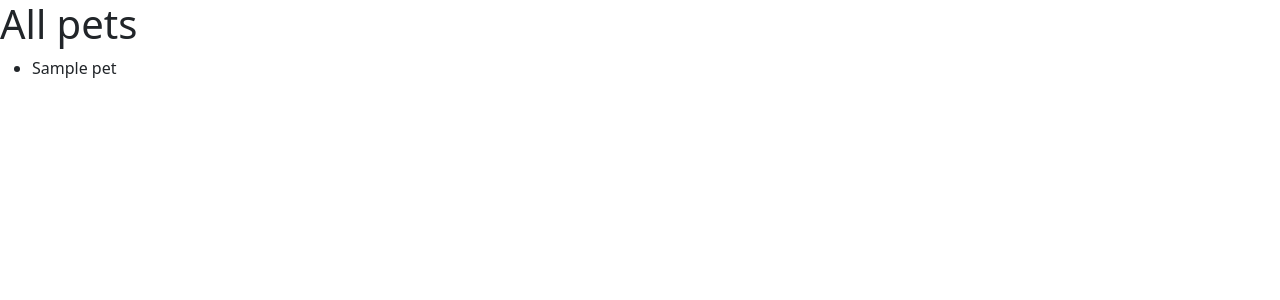
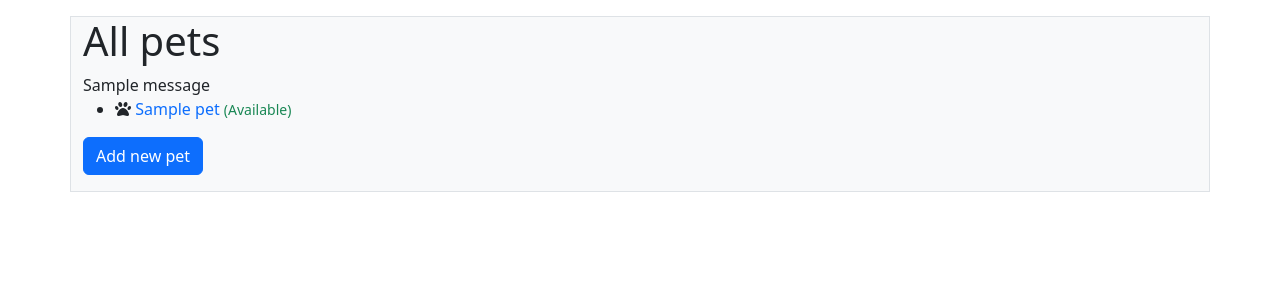
Before and after one commit to NLoo1/WTForms-Adoption-Agency, a Flask app: page / in a window 1280 px wide. Shown: the top 300 px of the page. Run offline with Flask 3, Linux system fonts and the light colour scheme; tables that the repository leaves empty hold one stand-in row (values such as "Sample post"); one stand-in notice (Sample message) is shown; some libraries are stand-ins or nearby versions.

Commit message:
Added ability to add and edit pets

```diff
--- a/app/app.py
+++ b/app/app.py
@@ -1,4 +1,5 @@
-from flask import Flask, render_template, request, redirect
+from flask import Flask, flash, render_template, request, redirect
+from app.forms import AddPetForm
 from .__init__ import create_app
 from .models import db, Pet
 
@@ -10,5 +11,54 @@ def home():
     pets = Pet.query.all()
     return render_template('home.html', pets=pets)
 
+@app.route("/add", methods=['GET', 'POST'])
+def add_pet():
+    form = AddPetForm()
+
+# name= StringField("Pet Name",
+#                       validators=[InputRequired()])
+#     species= StringField("Species",
+#                       validators=[InputRequired()])
+#     photo_url= StringField("Photo URL",
+#                       validators=[Optional()])
+#     age= IntegerField("Age",
+#                       validators=[Optional()])
+#     Notes= TextAreaField("Notes",
+#                       validators=[Optional()])
+    if form.validate_on_submit():
+        name = form.name.data
+        species=form.species.data
+        photo_url=form.photo_url.data
+        age=form.age.data
+        notes=form.notes.data
+        new_pet = Pet(name=name,species=species,image_url=photo_url,age=age,notes=notes)
+        db.session.add(new_pet)
+        db.session.commit()
+        flash(f'{new_pet.name} added.')
+        return redirect("/")
+    else:
+        return render_template('add-pet.html', form=form)
+
+@app.route('/pets/<pet_id>')
+def get_pet(pet_id):
+    pet = Pet.query.get(pet_id)
+    return render_template('pet.html', pet=pet)
+
+@app.route('/pets/<pet_id>/edit', methods=['GET', 'POST'])
+def edit_pet(pet_id):
+    pet = Pet.query.get_or_404(pet_id)
+    form = AddPetForm(obj=pet)
+    if form.validate_on_submit():
+        pet.name = form.name.data
+        pet.species=form.species.data
+        pet.photo_url=form.photo_url.data
+        pet.age=form.age.data
+        pet.notes=form.notes.data
+        db.session.commit()
+        flash(f'{pet.name} edited.')
+        return redirect("/")
+    else:
+        return render_template('add-pet.html', form=form)
+
 if __name__ == '__main__':
     app.run(debug=True)
--- a/app/models.py
+++ b/app/models.py
@@ -6,7 +6,7 @@ class Pet(db.Model):
     __tablename__ = 'pets'
 
     id = db.Column(db.Integer, primary_key=True, autoincrement=True)
-    name = db.Column(db.String(50), nullable=False)
+    name = db.Column(db.String(50), nullable=False, unique=True)
     species = db.Column(db.String(50), nullable=False)
     image_url = db.Column(db.Text, nullable=True, default='')
     age = db.Column(db.Integer, nullable=True)
--- /dev/null
+++ b/app/static/style.css
@@ -0,0 +1,15 @@
+a:link {
+  text-decoration: none;
+}
+
+a:visited {
+  text-decoration: none;
+}
+
+a:hover {
+  text-decoration: underline;
+}
+
+a:active {
+  text-decoration: underline;
+}
--- a/app/templates/base.html
+++ b/app/templates/base.html
@@ -8,12 +8,15 @@
         Document
         {% endblock %}
     </title>
+    <link rel="stylesheet" href="https://meyerweb.com/eric/tools/css/reset/reset.css">
     <link href="https://cdn.jsdelivr.net/npm/bootstrap@5.3.2/dist/css/bootstrap.min.css" rel="stylesheet" integrity="sha384-T3c6CoIi6uLrA9TneNEoa7RxnatzjcDSCmG1MXxSR1GAsXEV/Dwwykc2MPK8M2HN" crossorigin="anonymous">
+    <link rel="stylesheet" href="../static/style.css">
 </head>
 <body>
     {% block content %}
 
     {% endblock %}
+    <script src="https://kit.fontawesome.com/145939604c.js" crossorigin="anonymous"></script>
     <script src="https://cdn.jsdelivr.net/npm/bootstrap@5.3.2/dist/js/bootstrap.bundle.min.js" integrity="sha384-C6RzsynM9kWDrMNeT87bh95OGNyZPhcTNXj1NW7RuBCsyN/o0jlpcV8Qyq46cDfL" crossorigin="anonymous"></script>
 </body>
 </html>
--- a/app/templates/home.html
+++ b/app/templates/home.html
@@ -3,11 +3,23 @@
 {% block title %} All pets {% endblock %}
 
 {% block content %}
-    <h1>All pets</h1>
+    <div class="container bg-light border mt-3">
+        <h1>All pets</h1>
+        {% for msg in get_flashed_messages() %}
+        {{ msg }}
+        {% endfor %}
         <ul>
             {% for pet in pets %}
-                <li>{{pet.name}}</li>
+                <li><i class="fa-solid fa-paw"></i> <a href="/pets/{{pet.id}}">{{pet.name}}</a>
+                    {% if pet.available %}
+                        <small class="text-success">(Available)</small>
+                    {% else %}
+                        <small class="text-danger">(Unavailable)</small>
+                    {% endif %}
+                </li>
             {% endfor %}
         </ul>
 
+        <a class="btn btn-primary mb-3" href="/add">Add new pet</a>
+    </div>
 {% endblock %}
```
Also changed, not shown: app/forms.py (+14 -6 lines), app/templates/add-pet.html (added, +43 -0 lines), app/templates/pet.html (added, +35 -0 lines).
